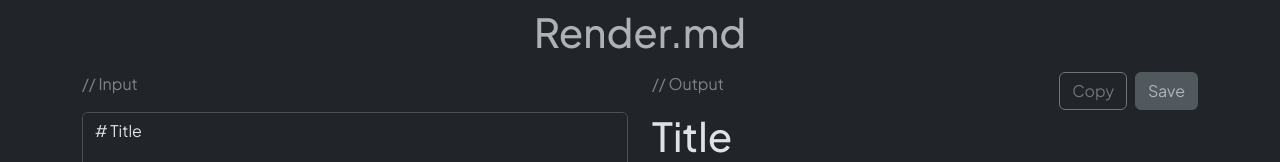
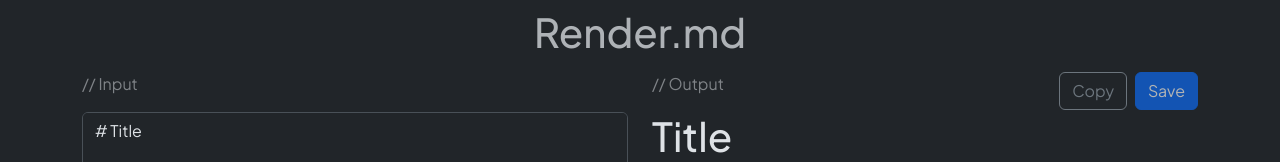
Before and after one commit to faizbyp/render-md, a React (Vite) app: page / in a window 1280 px wide. Shown: the top 162 px of the page. Built offline with nearby package versions, Linux system fonts and the light colour scheme.

Commit message:
feat: copy to clipboard

```diff
--- a/src/App.jsx
+++ b/src/App.jsx
@@ -25,8 +25,8 @@
               <p className="text-body-tertiary">{`// Output`}</p>
             </div>
             <div className="col text-end">
-              <button className="btn btn-outline-secondary me-2">Copy</button>
-              <button className="btn btn-secondary" disabled>Save</button>
+              <button className="btn btn-outline-secondary me-2" onClick={() =>  navigator.clipboard.writeText(text)}>Copy</button>
+              <button className="btn btn-primary" disabled>Save</button>
             </div>
           </div>
           <div id="preview" dangerouslySetInnerHTML={md} />
```
